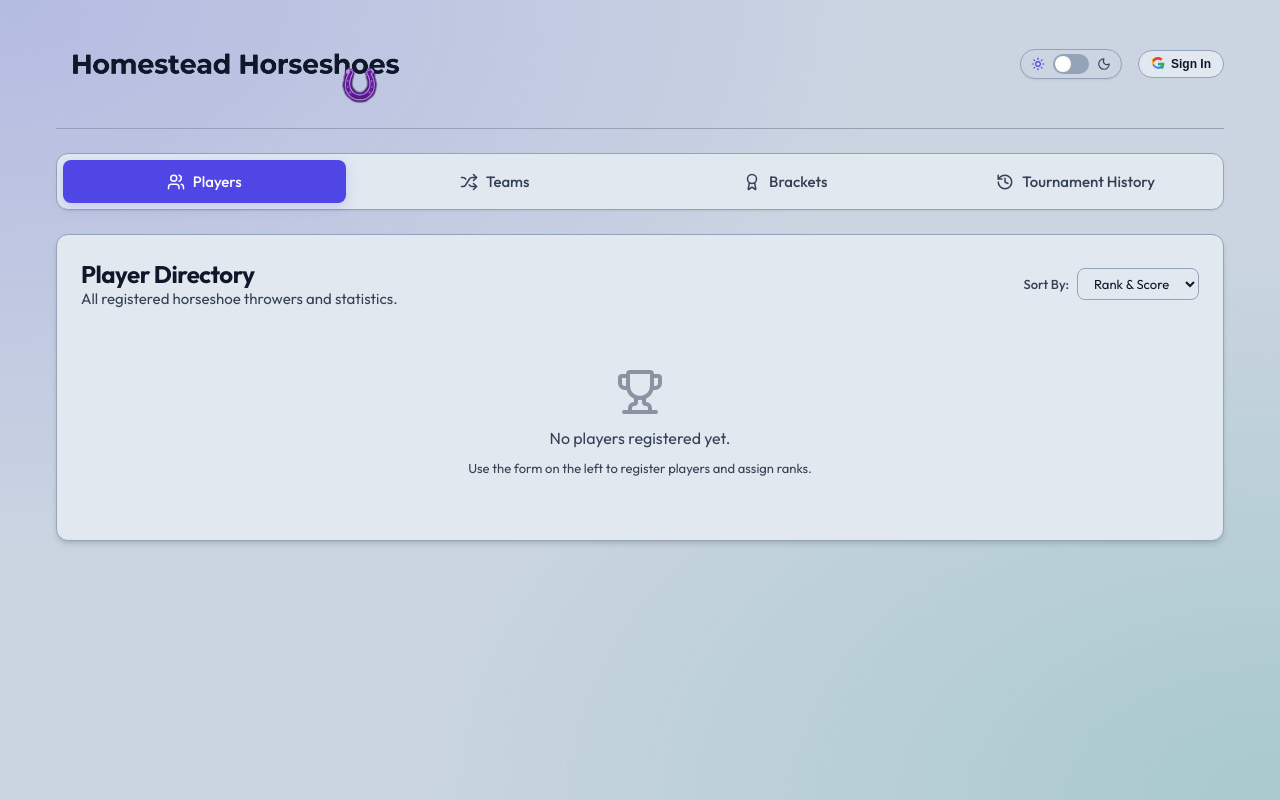
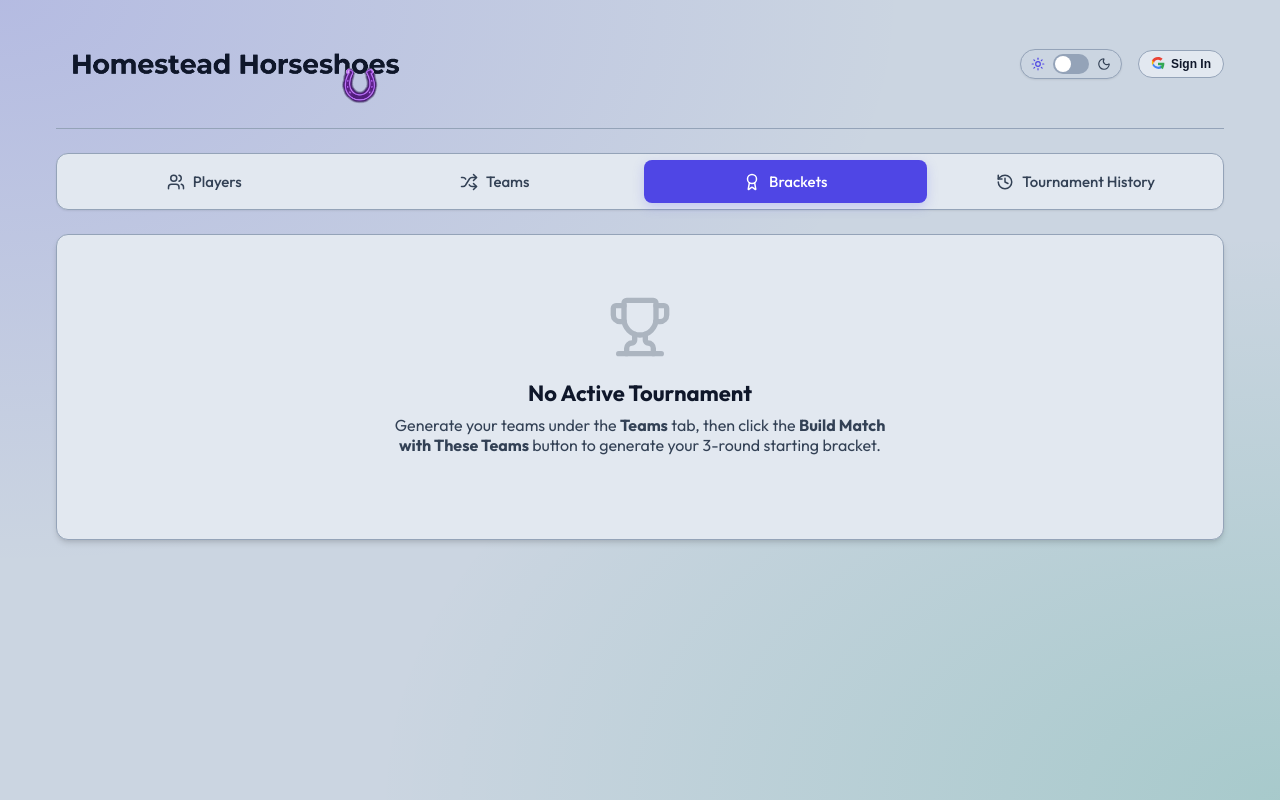
Before and after one commit to yardik/tourny-planner, a React (Vite) app: page / in a window 1280 px wide. Built offline with nearby package versions, Linux system fonts and the light colour scheme.

Commit message:
Default to brackets tab for anonymous/readonly users on initial page load

```diff
--- a/src/App.jsx
+++ b/src/App.jsx
@@ -1,4 +1,4 @@
-import { useState, useEffect } from "react";
+import { useState, useEffect, useRef } from "react";
 import db from "./services/db";
 import PlayerManager from "./components/PlayerManager";
 import ScoreTracker from "./components/ScoreTracker";
@@ -37,6 +37,7 @@ function App() {
   const [user, setUser] = useState(db.user);
   const [showUserDropdown, setShowUserDropdown] = useState(false);
   const [theme, setTheme] = useState(db.getTheme());
+  const initialRedirectDone = useRef(false);
 
   const handleThemeChange = (newTheme) => {
     setTheme(newTheme);
@@ -131,6 +132,12 @@ function App() {
     // Subscribe to auth changes
     const unsubAuth = db.subscribeAuth((updatedUser) => {
       setUser(updatedUser);
+      if (!initialRedirectDone.current) {
+        if (!updatedUser || updatedUser.isAnonymous) {
+          setActiveTab("brackets");
+        }
+        initialRedirectDone.current = true;
+      }
     });
 
     // Clean up subscriptions on unmount
@@ -149,7 +156,7 @@ function App() {
   useEffect(() => {
     const isAnonymous = !user || user.isAnonymous;
     if (isAnonymous && activeTab === "settings") {
-      setActiveTab("players");
+      setActiveTab("brackets");
     }
   }, [user, activeTab]);
 
```
